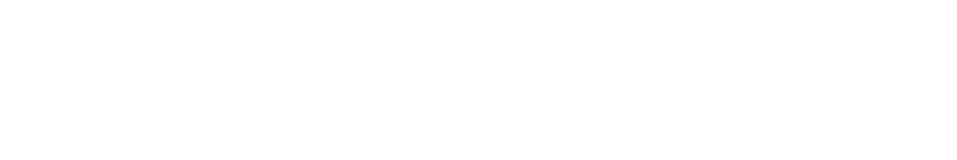
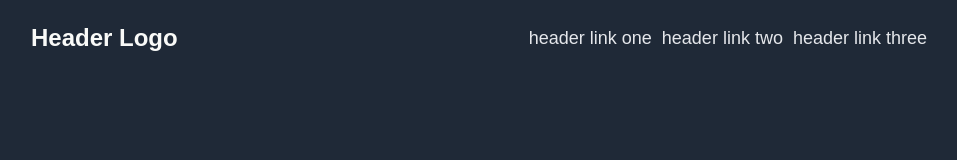
Before and after one commit to colintea/practice-landing-page, a plain HTML site: page index.html in a window 1280 px wide. Shown: the whole page, without its empty margins (161-1118 px from the left). Drawn offline with Linux system fonts and the light colour scheme.

Commit message:
Add Basic Background, Container, and Header

```diff
--- a/index.html
+++ b/index.html
@@ -3,10 +3,27 @@
 <head>
     <meta charset="UTF-8">
     <meta name="viewport" content="width=device-width, initial-scale=1.0">
-    <title>Document</title>
+    <title>Landing Page</title>
     <link rel="stylesheet" href="style.css">
 </head>
 <body>
+    <div class="container">
+        <div class="top">
+            <div class="header">
+                <h3 class="logo">Header Logo</h3>
+                <ul>
+                    <li>header link one</li>
+                    <li>header link two</li>
+                    <li>header link three</li>
+                </ul>
+            </div>
+        </div>
 
+        <div class="content">
+        </div>
+
+        <div class="footer">
+        </div>
+    </div>
 </body>
 </html>
--- a/style.css
+++ b/style.css
@@ -0,0 +1,47 @@
+html, body {
+    height: 100%;
+    margin: 0;
+    padding: 0;
+}
+
+body {
+    background-color: #1F2937;
+    display: flex;
+    flex-direction: column;
+    font-family: Arial, Helvetica, sans-serif;
+}
+
+.container {
+    width: 70%;
+    flex-grow: 1;
+    margin: auto;
+
+    /* border-style: solid;
+    border-width: 5px;
+    border-color: red; */
+}
+
+.header {
+    display: flex;
+    align-items: center;
+
+    /* border-style: solid;
+    border-width: 5px;
+    border-color: red; */
+}
+
+.logo {
+    flex-grow: 1;
+    color: #F9FAF8;
+    font-size: 24px;
+}
+
+ul {
+    display: flex;
+    margin: 0px;
+    padding: 0px;
+    gap: 10px;
+    list-style-type: none;
+    font-size: 18px;
+    color: #E5E7EB;
+}
```
